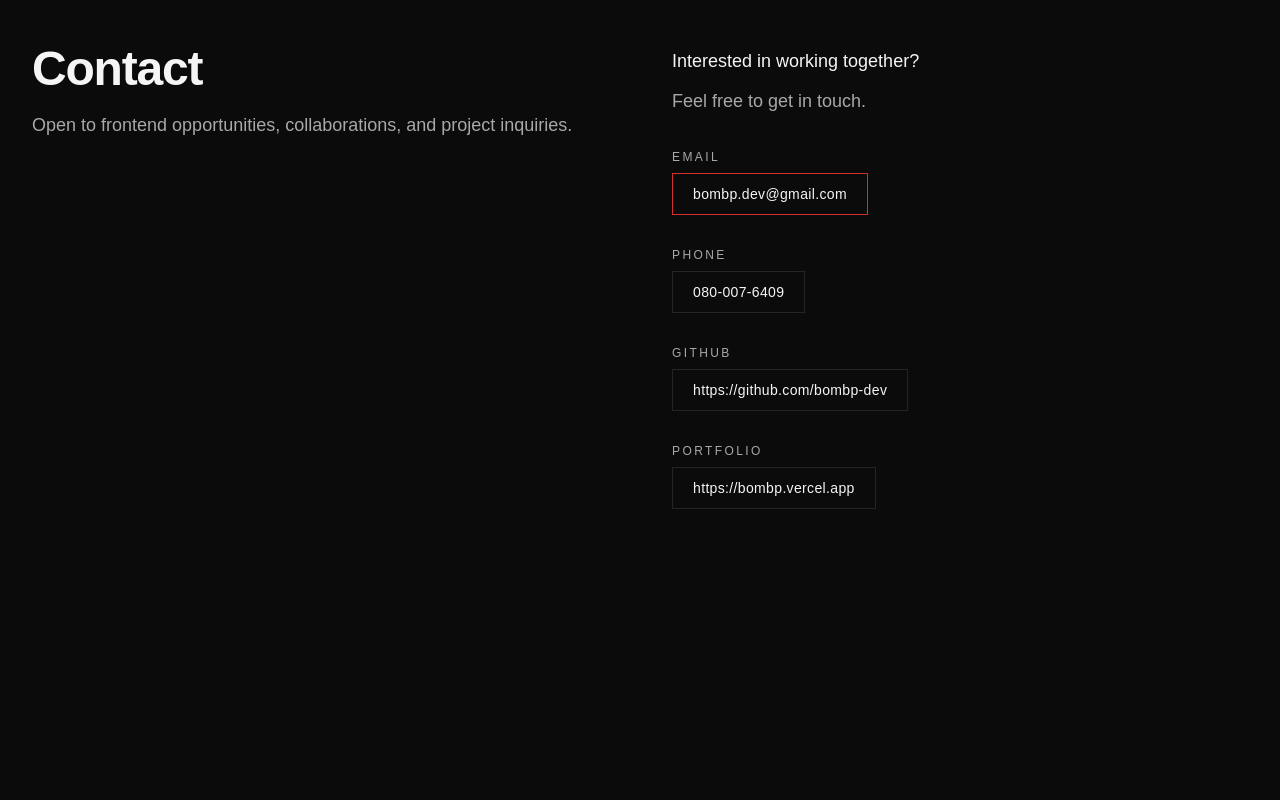
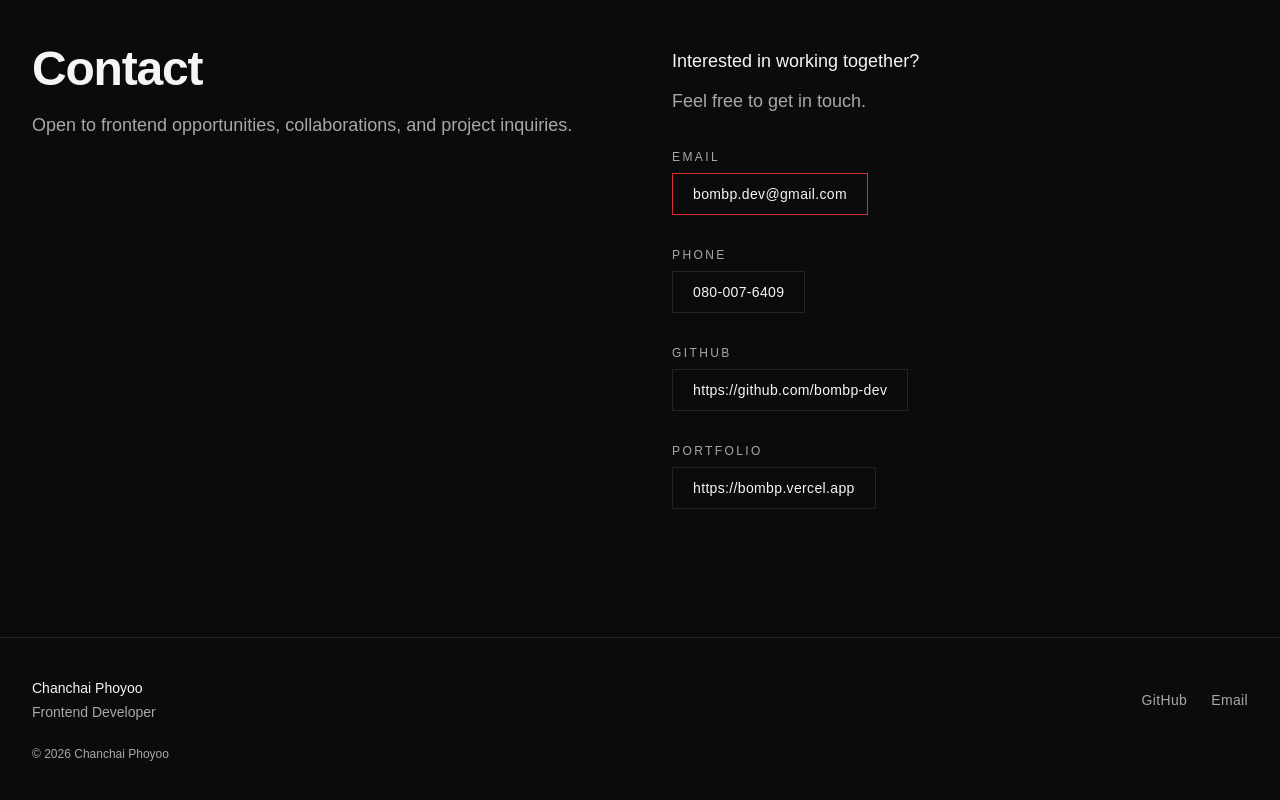
Before and after one commit to bombp-dev/frontend-portfolio, a Next.js app: page / in a window 1280 px wide. Shown: the part 5759-6559 px from the top of the page. Before the commit the page ends 6396 px from the top, so only its background shows below. Built offline with nearby package versions, Linux system fonts and the light colour scheme.

Commit message:
feat: add footer section

```diff
--- a/src/app/page.tsx
+++ b/src/app/page.tsx
@@ -1,5 +1,6 @@
 import { About } from "@/sections/About";
 import { Contact } from "@/sections/Contact";
+import { Footer } from "@/sections/Footer";
 import { Experience } from "@/sections/Experience";
 import { Hero } from "@/sections/Hero";
 import { Projects } from "@/sections/Projects";
@@ -14,6 +15,7 @@ export default function Home() {
       <Projects />
       <Experience />
       <Contact />
+      <Footer />
     </main>
   );
 }
--- /dev/null
+++ b/src/sections/Footer.tsx
@@ -0,0 +1,42 @@
+import { Container } from "@/components/layout/Container";
+import { siteConfig } from "@/config/site";
+
+const linkClassName =
+  "text-sm tracking-wide text-[var(--secondary)] transition-colors duration-200 hover:text-[var(--foreground)] focus-visible:outline-none focus-visible:ring-1 focus-visible:ring-[var(--foreground)] focus-visible:ring-offset-2 focus-visible:ring-offset-[var(--background)]";
+
+export function Footer() {
+  const currentYear = new Date().getFullYear();
+
+  return (
+    <footer className="border-t border-[var(--border)] py-8 md:py-10">
+      <Container>
+        <div className="flex flex-col gap-6 sm:flex-row sm:items-center sm:justify-between">
+          <div className="space-y-1">
+            <p className="text-sm font-medium text-[var(--foreground)]">
+              {siteConfig.name}
+            </p>
+            <p className="text-sm text-[var(--secondary)]">Frontend Developer</p>
+          </div>
+
+          <nav aria-label="Footer links" className="flex gap-6">
+            <a
+              href={siteConfig.github}
+              target="_blank"
+              rel="noopener noreferrer"
+              className={linkClassName}
+            >
+              GitHub
+            </a>
+            <a href={`mailto:${siteConfig.email}`} className={linkClassName}>
+              Email
+            </a>
+          </nav>
+        </div>
+
+        <p className="mt-6 text-xs text-[var(--secondary)]">
+          © {currentYear} {siteConfig.name}
+        </p>
+      </Container>
+    </footer>
+  );
+}
```
